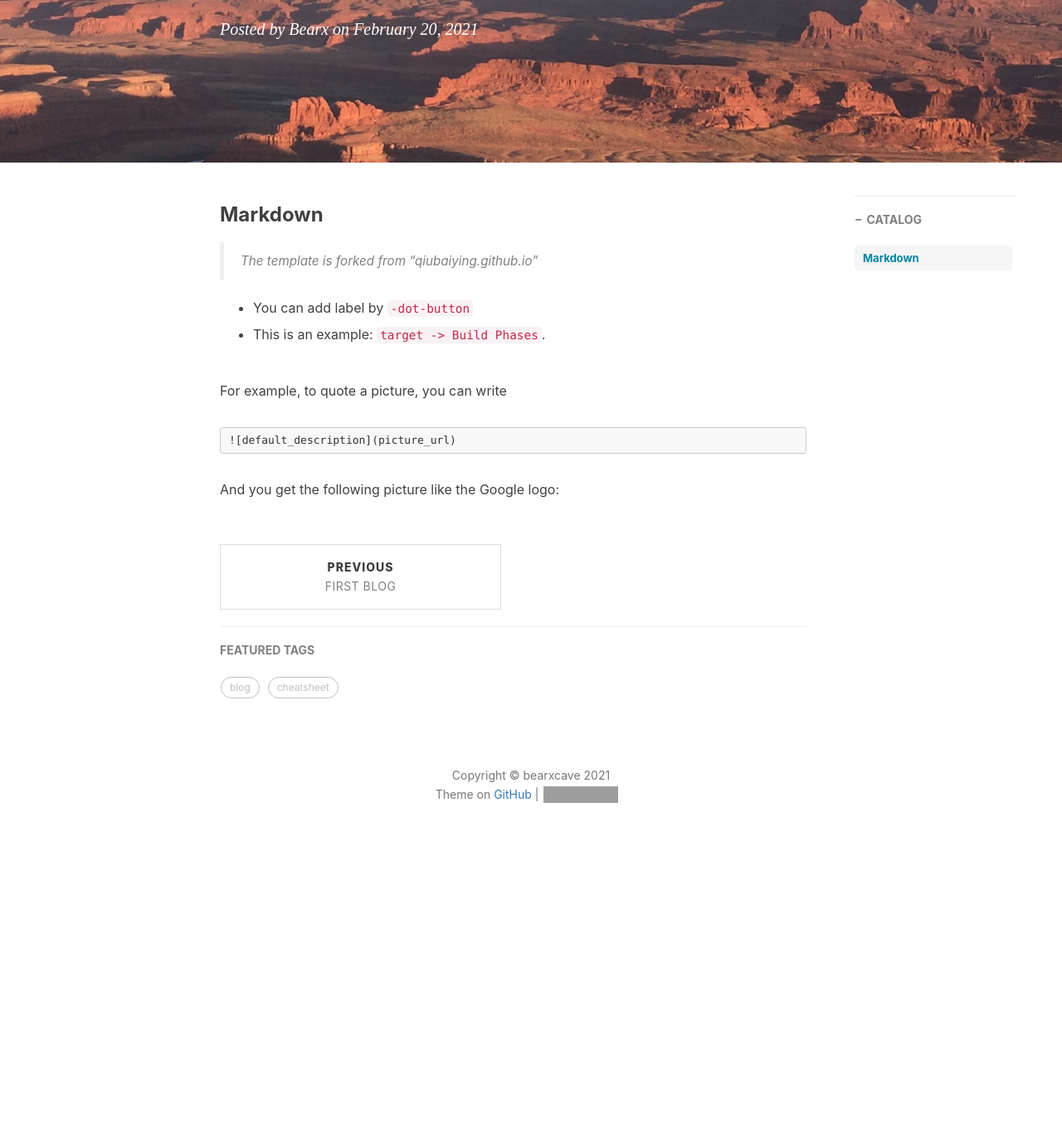
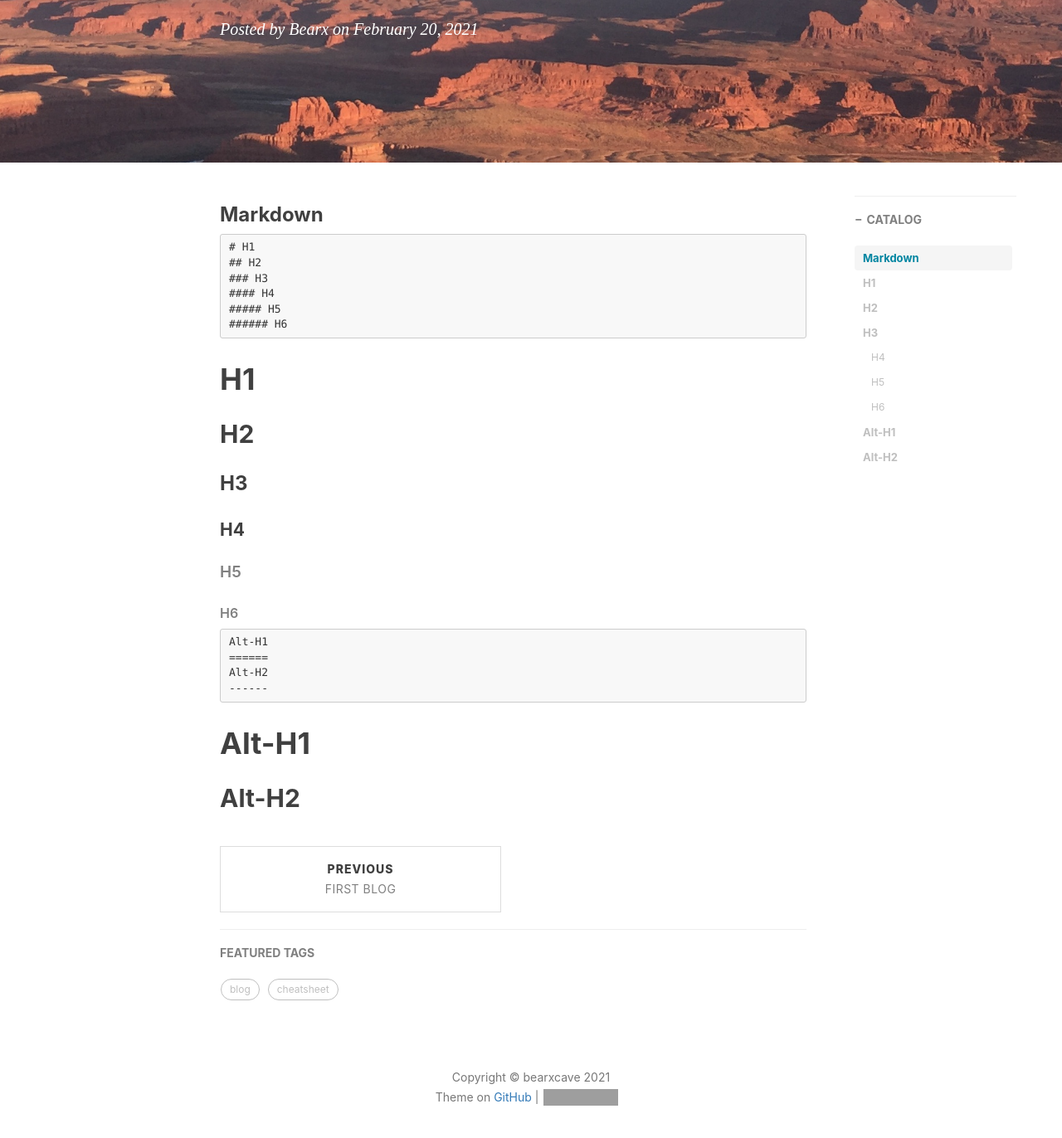
Before and after one commit to Bearxcave/Bearxcave.github.io, a Jekyll site: the page built from _posts/2021-02-20-cheatsheet.md, in a window 1280 px wide and 1400 px high, scrolled down 387 px. Shown: the top 1372 px of the window at 83% size. Built offline with Jekyll 4.4.1, drawn with Linux system fonts in a browser that asks for light colours; nearby versions of some CDN libraries; comment, search, counter and statistics services are not loaded; before the commit the page ends 1422 px from its top, so only the background shows below that; grey boxes are pictures that could not be loaded.

Commit message:
Update 2021-02-20-cheatsheet.md

````diff
--- a/_posts/2021-02-20-cheatsheet.md
+++ b/_posts/2021-02-20-cheatsheet.md
@@ -12,14 +12,31 @@ tags:
 
 ### Markdown
 
-> The template is forked from "qiubaiying.github.io"
+```
+# H1
+## H2
+### H3
+#### H4
+##### H5
+###### H6
+```
 
-- You can add label by `-dot-button`
+# H1
+## H2
+### H3
+#### H4
+##### H5
+###### H6
 
-- This is an example: `target -> Build Phases`.
+```
+Alt-H1
+======
+Alt-H2
+------
+```
 
-For example, to quote a picture, you can write
-```
-![default_description](picture_url)
-```
-And you get the following picture like the Google logo:
+Alt-H1
+======
+
+Alt-H2
+------
````
